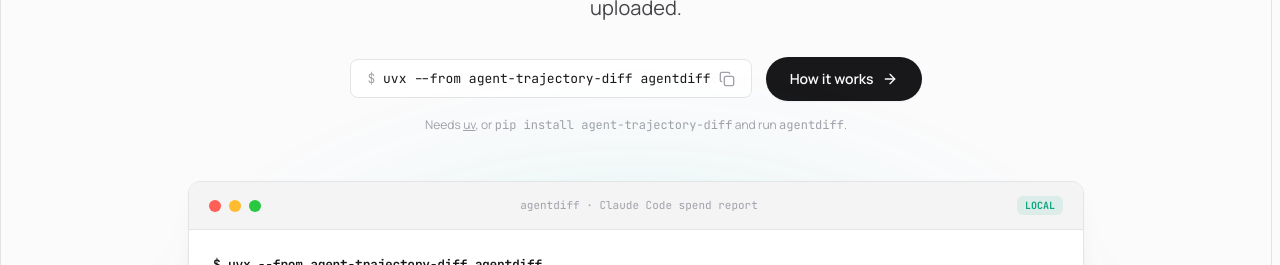
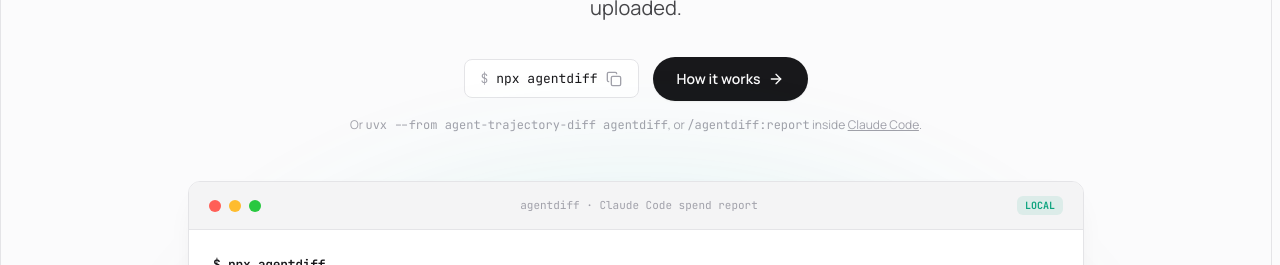
Before and after one commit to kerrshift/agentdiff-website, a Next.js app: page / in a window 1280 px wide. Shown: the part 535-800 px from the top of the page. Built offline with nearby package versions, Linux system fonts and the light colour scheme; no server answers.

Commit message:
feat(site): add npx agentdiff and the Claude Code plugin install
Lead the install options with the Claude Code plugin and npx, keep uvx/pip/
pipx as Python routes, and update the hero, FAQ, closing CTA and quickstart
to match. Slash commands render without a shell prompt.

```diff
--- a/src/app/(site)/quickstart/page.tsx
+++ b/src/app/(site)/quickstart/page.tsx
@@ -168,15 +168,16 @@
                 <CodeBlock
                   language="bash"
                   filename="terminal"
-                  code={`# Run once with uv (no install)
+                  code={`# Inside Claude Code: install the plugin once
+/plugin install agentdiff --marketplace kerrshift/agentdiff
+/agentdiff:report
+
+# Any terminal with Node 18+
+npx agentdiff
+
+# Python: run once with uv, or install
 uvx --from agent-trajectory-diff agentdiff
-
-# Or install it
-pip install agent-trajectory-diff
-agentdiff
-
-# Inside a Claude Code session, prefix with !
-!uvx --from agent-trajectory-diff agentdiff`}
+pip install agent-trajectory-diff   # or pipx / uv tool install`}
                 />
               </div>
               <div className="rounded-2xl border border-(--border) bg-(--surface) overflow-hidden shadow-2xs">
--- a/src/components/ClosingCTA.tsx
+++ b/src/components/ClosingCTA.tsx
@@ -6,7 +6,7 @@
 import { Github } from "@lobehub/icons";
 import Reveal from "./Reveal";
 
-const RUN_COMMAND = "uvx --from agent-trajectory-diff agentdiff";
+const RUN_COMMAND = "npx agentdiff";
 const GITHUB_ACTION_SNIPPET = `- uses: kerrshift/agentdiff/.github/actions/agentdiff-check@v0.6.0
   with:
     baseline: baselines/default.envelope.json
--- a/src/components/CopyCommand.tsx
+++ b/src/components/CopyCommand.tsx
@@ -3,7 +3,9 @@
 import React, { useState } from "react";
 import { Copy, Check } from "lucide-react";
 
-export const RUN_COMMAND = "uvx --from agent-trajectory-diff agentdiff";
+export const RUN_COMMAND = "npx agentdiff";
+export const UVX_COMMAND = "uvx --from agent-trajectory-diff agentdiff";
+export const PLUGIN_COMMAND = "/plugin install agentdiff --marketplace kerrshift/agentdiff";
 export const PIP_COMMAND = "pip install agent-trajectory-diff";
 
 export default function CopyCommand({
@@ -40,7 +42,7 @@
           dark ? "text-[#E8EAED]" : "text-(--fg)"
         }`}
       >
-        <span className="text-(--faint) select-none">${" "}</span>
+        {!cmd.startsWith("/") && <span className="text-(--faint) select-none">${" "}</span>}
         {cmd}
       </span>
       <button
--- a/src/components/FAQSection.tsx
+++ b/src/components/FAQSection.tsx
@@ -12,7 +12,7 @@
   },
   {
     q: "How do I run it?",
-    a: "With uv installed: `uvx --from agent-trajectory-diff agentdiff`. Or `pip install agent-trajectory-diff` and run `agentdiff`. From inside a Claude Code session, prefix the command with `!` to run it as a shell command; Claude sees the report too, so you can ask it what to change.",
+    a: "Inside Claude Code, install the plugin with `/plugin install agentdiff --marketplace kerrshift/agentdiff` and run `/agentdiff:report`. In a terminal, `npx agentdiff` (Node 18+) or `uvx --from agent-trajectory-diff agentdiff` (uv). To install it, use `pip install agent-trajectory-diff`, `pipx install agent-trajectory-diff` or `npm i -g agentdiff`. The command is `agentdiff`. Both the npm launcher and the plugin work with whatever you have: uv, pipx, or Python 3.10+.",
   },
   {
     q: "How accurate are the dollar amounts?",
--- a/src/components/Hero.tsx
+++ b/src/components/Hero.tsx
@@ -45,9 +45,9 @@
             </Link>
           </div>
           <p className="mt-4 text-xs text-(--faint)">
-            Needs <a className="underline hover:text-(--fg)" href="https://docs.astral.sh/uv/" target="_blank" rel="noreferrer">uv</a>, or{" "}
-            <code className="font-mono">pip install agent-trajectory-diff</code> and run{" "}
-            <code className="font-mono">agentdiff</code>.
+            Or <code className="font-mono">uvx --from agent-trajectory-diff agentdiff</code>, or{" "}
+            <code className="font-mono">/agentdiff:report</code> inside{" "}
+            <a className="underline hover:text-(--fg)" href="#how-it-works">Claude Code</a>.
           </p>
         </Reveal>
 
--- a/src/components/SpendHowItWorks.tsx
+++ b/src/components/SpendHowItWorks.tsx
@@ -3,28 +3,30 @@
 import React from "react";
 import { Terminal, Package, MessageSquare, ShieldCheck } from "lucide-react";
 import Reveal from "./Reveal";
-import CopyCommand, { PIP_COMMAND, RUN_COMMAND } from "./CopyCommand";
+import CopyCommand, { PIP_COMMAND, PLUGIN_COMMAND, RUN_COMMAND, UVX_COMMAND } from "./CopyCommand";
 
 const WAYS = [
   {
+    icon: MessageSquare,
+    title: "Inside Claude Code",
+    body: "Install the plugin once, then run /agentdiff:report in any session. Claude shows the report and explains what to change. It can also pick it up when you ask why usage is high.",
+    cmd: PLUGIN_COMMAND,
+  },
+  {
     icon: Terminal,
-    title: "Run once, no install",
-    body: "With uv installed, this fetches AgentDiff into a throwaway environment and prints the report.",
+    title: "Any terminal with Node",
+    body: "npx fetches a tiny launcher that runs AgentDiff with uv, pipx or your Python 3.10+, whichever you have.",
     cmd: RUN_COMMAND,
   },
   {
     icon: Package,
-    title: "Install it",
-    body: "Then just type agentdiff. Works with pip, pipx or uv tool install.",
-    cmd: PIP_COMMAND,
-  },
-  {
-    icon: MessageSquare,
-    title: "From inside Claude Code",
-    body: "Prefix with ! to run it as a shell command without leaving your session. Claude sees the report too, so you can ask it what to change.",
-    cmd: `!${RUN_COMMAND}`,
+    title: "Python people",
+    body: "Run it once with uv, or install it with pip, pipx or uv tool install. The command is agentdiff.",
+    cmd: UVX_COMMAND,
   },
 ];
+
+const ALSO = [PIP_COMMAND, "pipx install agent-trajectory-diff", "npm i -g agentdiff", "/agentdiff:report --since 30d"];
 
 const OPTIONS = [
   ["agentdiff", "last 7 days (same as agentdiff sessions)"],
@@ -78,6 +80,15 @@
           </div>
         </Reveal>
 
+        <Reveal delay={100}>
+          <div className="mt-5 flex flex-wrap gap-2 text-xs font-mono text-(--muted)">
+            <span className="font-sans text-(--faint) mr-1 self-center">Also:</span>
+            {ALSO.map((c) => (
+              <code key={c} className="px-2 py-1 rounded-md border border-(--border) bg-(--surface)">{c}</code>
+            ))}
+          </div>
+        </Reveal>
+
         <Reveal delay={120}>
           <div className="mt-14 grid grid-cols-1 lg:grid-cols-2 gap-10">
             <div>
--- a/src/components/SpendTerminal.tsx
+++ b/src/components/SpendTerminal.tsx
@@ -10,7 +10,7 @@
 // A real week from the author's own Claude Code logs (session names changed).
 // Keep in sync with the README example in kerrshift/agentdiff.
 const LINES: Line[] = [
-  { t: "$ uvx --from agent-trajectory-diff agentdiff", c: "text-(--fg) font-semibold" },
+  { t: "$ npx agentdiff", c: "text-(--fg) font-semibold" },
   { t: "" },
   { t: "AgentDiff  ·  Claude Code  ·  last 7d", c: "text-(--fg) font-semibold" },
   { t: "12 sessions · 7 projects · $314.61", c: "text-(--muted)" },
```
